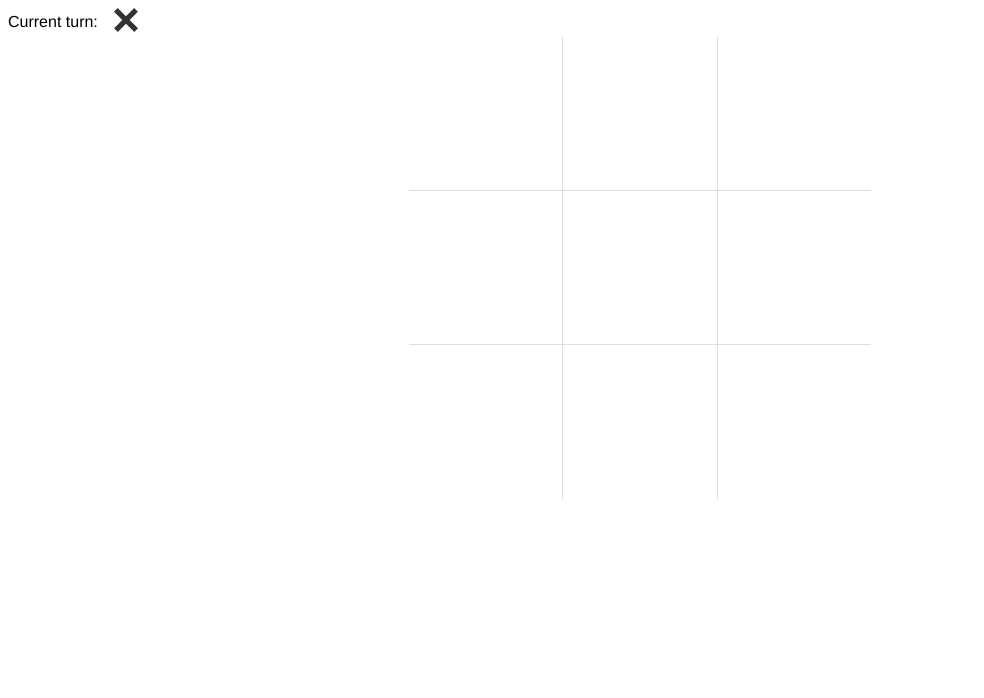
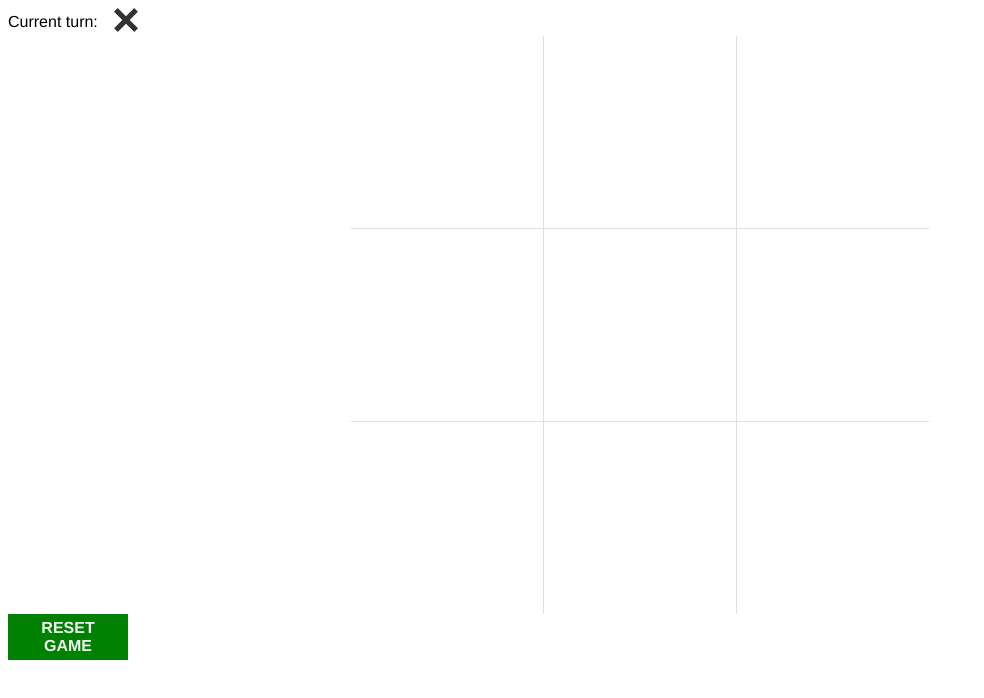
Before and after one commit to GuruVII/tic-tac-toe, a Vue app: page /#/ in a window 1280 px wide. Shown: the top 698 px of the page, without its empty margins (0-984 px from the left). Built offline with nearby package versions, Linux system fonts and the light colour scheme.

Commit message:
added reset button

```diff
--- a/src/components/gameBoard.vue
+++ b/src/components/gameBoard.vue
@@ -13,11 +13,11 @@
       :key = "rowIndex"
     >
       <div
+        v-for="(field, index) in row"
         class="grid-item"
-        :class="{ 'hide-top' : (rowIndex === 0), 'hide-left' : (index === 0)}"
-        v-for="(field, index) in row"
+        :class="{'show-left' : (index !== 0), 'hide-top' : (rowIndex === 0)}"
         :key = "index"
-        v-on:click="clickOnGameBoard(rowIndex, index)"
+        @click="clickOnGameBoard(rowIndex, index)"
       >
         <xSign v-if="field.fieldValue ==='x'"></xSign>
         <oSign v-if="field.fieldValue ==='o'"></osign>
@@ -26,6 +26,7 @@
       </div>
     </div>
   </div>
+  <div class="btn" @click="resetGame">Reset Game</div>
 </div>
 </template>
 <script>
@@ -40,7 +41,6 @@ export default {
       gameFields: this.createGameBoardValues(),
       turn: 'x',
       showCurrentTurnError: false,
-      isDisabled: false,
       columnInArray: 0,
       rowInArray: 1,
       victory: false,
@@ -58,7 +58,7 @@ export default {
     },
     clickOnGameBoard(rowIndex, columnIndex) {
       this.showCurrentTurnError = false;
-      if (!this.isDisabled) {
+      if (!this.victory) {
         if (this.gameFields[rowIndex][columnIndex].fieldValue !== null) {
           this.showCurrentTurnError = true;
         } else {
@@ -78,7 +78,6 @@ export default {
               currentPosition,
               this.getWinningDirection(preparedData, this.turn),
             );
-            this.isDisabled = true;
           }
         }
       }
@@ -144,7 +143,6 @@ export default {
     },
     highlightVictoriousSymbols(gameBoard, fieldClicked, winningDirection) {
       const field = gameBoard.map(row => row);
-      console.log(winningDirection)
       switch (winningDirection) {
         case 'column': {
           const victoriousColumn = fieldClicked[this.columnInArray];
@@ -206,6 +204,11 @@ export default {
         columnPosition += (-1) * columnPositionChange;
         return tempRow;
       });
+    },
+    resetGame() {
+      this.gameFields = this.createGameBoardValues();
+      this.victory = false;
+      this.turn = 'x';
     }
   },
   components: {
@@ -223,8 +226,8 @@ export default {
     align-items: center;
     grid-gap: 0px;
     .grid-item {
-      min-width: 12vw;
-      min-height: 12vw;
+      min-width: 15vw;
+      min-height: 15vw;
       display: flex;
       justify-content: center;
       align-items: center;
@@ -234,17 +237,34 @@ export default {
       }
       // creates inner borders
       border-top: 1px solid #dfdfdf;
-      border-left: 1px solid #dfdfdf;
     }
       .hide-top {
         border-top: none;
       }
-      .hide-left {
-        border-left: none;
+      .show-left {
+        border-left: 1px solid #dfdfdf;
       }
       .victory {
         fill: red;
         filter: drop-shadow( 5px 5px 4px rgba(0, 0, 0, .7));
       }
   }
+  .btn {
+    cursor: pointer;
+    max-width: 100px;
+    padding: 5px 10px;
+    background-color: green;
+    color: whitesmoke;
+    text-transform: uppercase;
+    font-weight: 600;
+    user-select: none;
+    -webkit-transition: padding 0.2s; /* Safari */
+    transition: padding 0.2s;
+    &:active {
+      background-color: rgb(0, 78, 0);
+      padding: 7px 15px;
+      -webkit-transition: padding 0.2s; /* Safari */
+      transition: padding 0.2s;
+    }
+  }
 </style>
```
